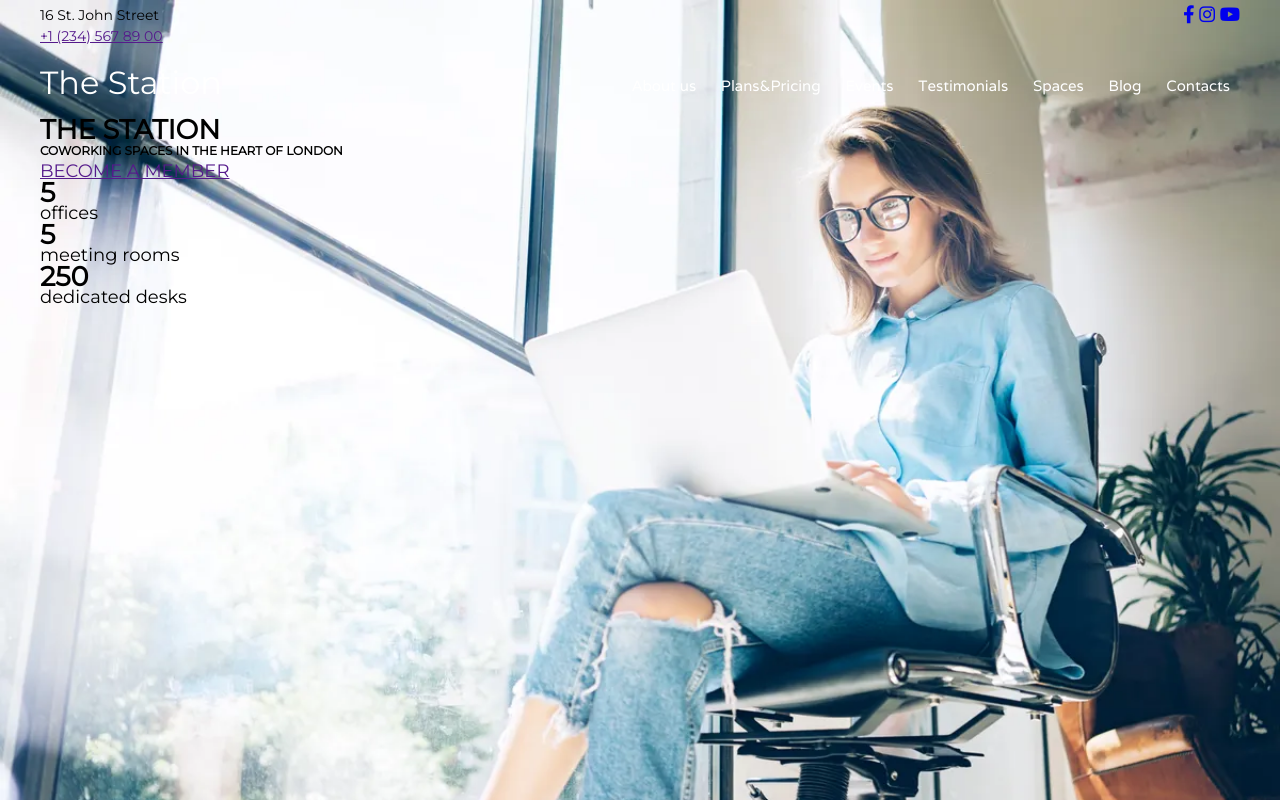
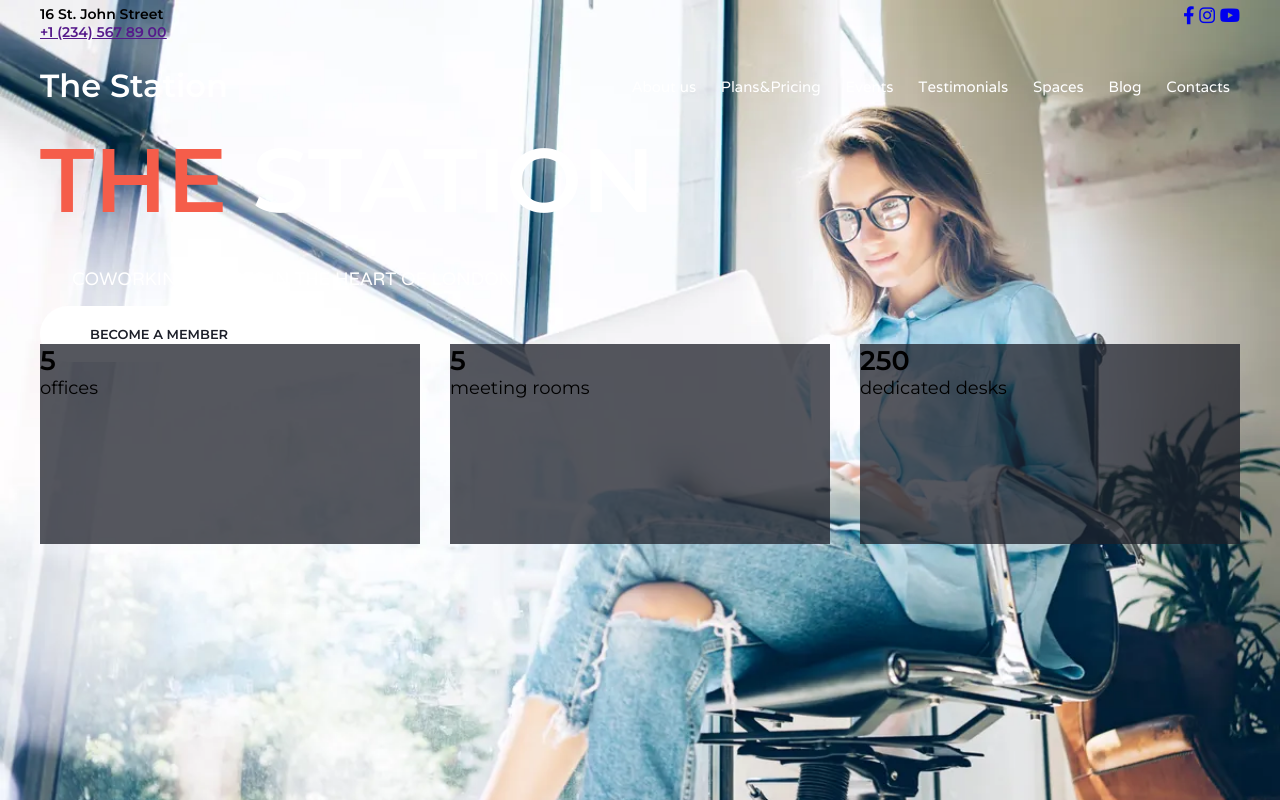
Before and after one commit to SerhiyPetelin/Coworking-website, a plain HTML site: page index.html in a window 1280 px wide. Drawn offline with Linux system fonts and the light colour scheme.

Commit message:
Style header content

```diff
--- a/css/style.css
+++ b/css/style.css
@@ -1,4 +1,4 @@
-@import url('https://fonts.googleapis.com/css2?family=Montserrat&family=Varela&display=swap');
+@import url('https://fonts.googleapis.com/css2?family=Montserrat:wght@400;600&family=Varela&display=swap');
 
 
 * {
@@ -38,7 +38,6 @@ body{
     font-family: 'Montserrat', sans-serif;
     font-weight: 400;
     font-size: 18px;
-    line-height: 21px;
 }
 
 .header {
@@ -56,13 +55,15 @@ body{
 }
 
 .header_contacts__number {
+    font-weight: 600;
     font-size: 14px;
 }
 
 .logo a{
-    font-size: 32px;
     text-decoration: none;
     color: var(--title-base-color);
+    font-weight: 600;
+    font-size: 32px;
 }
 
 .header_nav__menu {
@@ -86,3 +87,54 @@ body{
     font-weight: 400;
     font-size: 15px;
 }
+
+.header_nav__info {
+    padding: 165px 0 100px;
+    text-align: center;
+}
+
+.header_nav__content h1 {
+    color: var(--title-base-color);
+    font-size: 90px;
+}
+
+.header_nav__content h1 span {
+    color: var(--button-bg-color);
+}
+
+.header_nav__content h6 {
+    padding: 32px;
+    color: var(--title-base-color);
+    font-family: 'Varela', sans-serif;
+    font-weight: 400;
+    font-size: 18px;
+}
+
+.header_btn {
+    text-decoration: none;
+    color: var(--subtitle-color);
+    font-weight: 600;
+    font-size: 13px;
+    padding: 20px 50px;
+    margin: 40px 0 ;
+    background-color: var(--title-base-color);
+    border-radius: 30px;
+}
+
+.header_btn:hover {
+    color: var(--title-base-color);
+    background-color: var(--button-bg-color);
+    transition: all 0.3s ease-out;
+}
+
+.header_nav__count_cards {
+    display: grid;
+    grid-template-columns: 1fr 1fr 1fr;
+    gap: 30px;
+}
+
+.card_item {
+    height: 200px;
+    background-color: var(--header-card-bg);
+
+}
--- a/index.html
+++ b/index.html
@@ -40,21 +40,24 @@
                 </div>
             </div>
                 <div class="header_nav__content">
-                <h1><span>THE</span> STATION</h1>
-                <h6>COWORKING SPACES IN THE HEART OF LONDON</h6>
+                    <h1 class="header_nav__content-title"><span>THE</span> STATION</h1>
+                    <h6 class="header_nav__content-subtitle">COWORKING SPACES IN THE HEART OF LONDON</h6>
                     <a class="header_btn button" href="">BECOME A MEMBER</a>
                 </div>
                 <div class="header_nav__count_cards">
                     <div class="card_item">
                         <h2>5</h2>
+                        <!-- <div class="special-divider"></div> -->
                         <p>offices</p>
                     </div>
                     <div class="card_item">
                         <h2>5</h2>
+                        <!-- <div class="special-divider"></div> -->
                         <p>meeting rooms</p>
                     </div>
                     <div class="card_item">
                         <h2>250</h2>
+                        <!-- <div class="special-divider"></div> -->
                         <p>dedicated desks</p>
                     </div>
                 </div>
```
Lines whose indentation alone changed are shown as unchanged.
